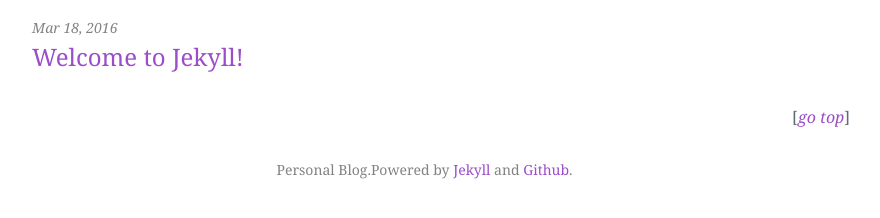
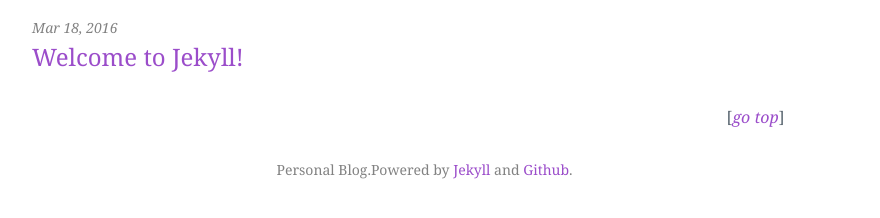
Before and after one commit to elbowzhang/elbow95.github.io, a Jekyll site: the page built from index.html, in a window 1280 px wide. Shown: the part 306-524 px from the top of the page, without its empty margins (208-1088 px from the left). Built offline with Jekyll 4.4.1, drawn with Linux system fonts in a browser that asks for light colours.

Commit message:
change gotop position

```diff
--- a/_sass/_base.scss
+++ b/_sass/_base.scss
@@ -9,7 +9,7 @@ dl, dd, ol, ul, figure {
 }
 
 gotop {
-	margin-left: 1000px;
+	margin-left: 73%;
 }
 
 /**
```
